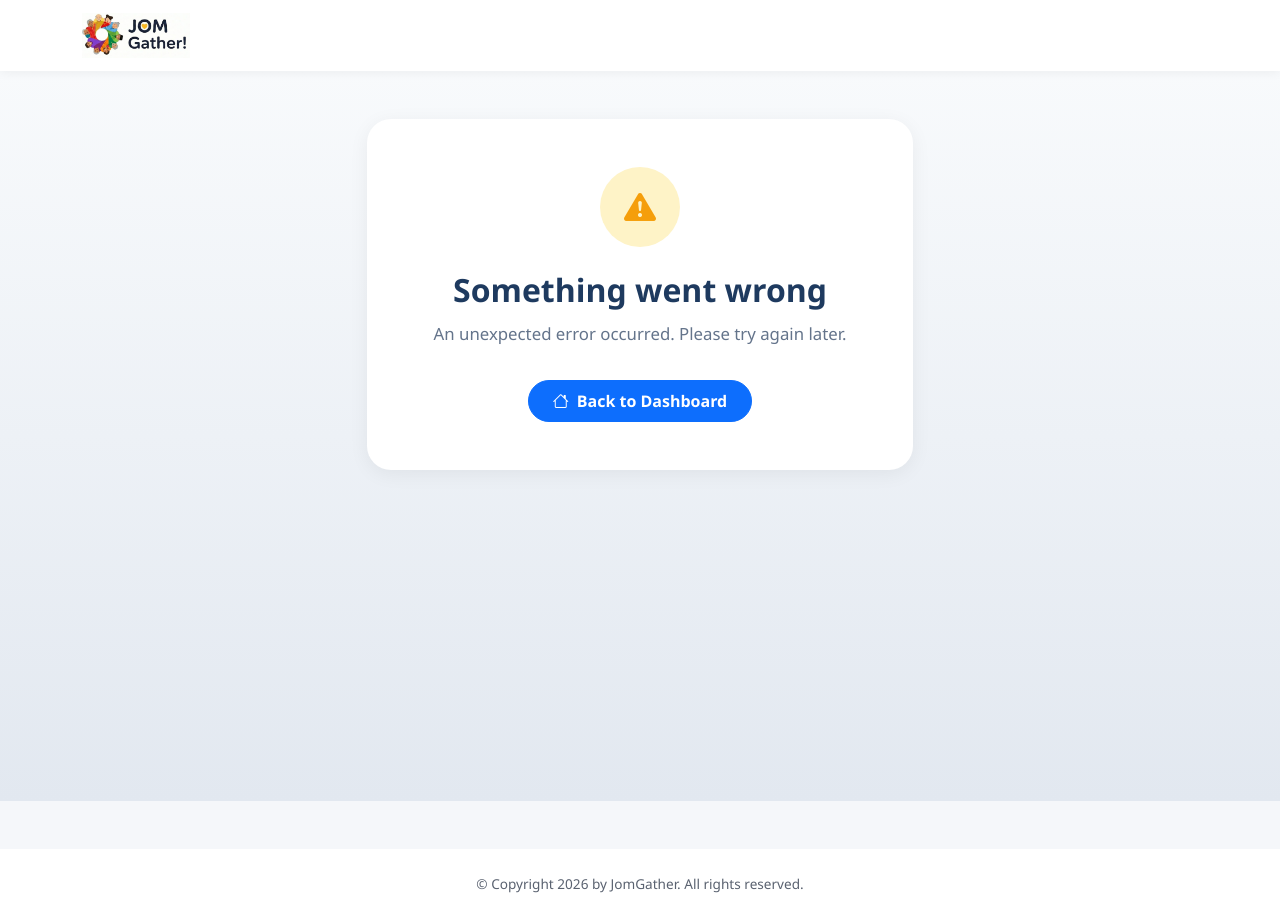
After one commit to Cassius-stack/JOMGather, a Flask app: template templates/errors/general_error.html in a window 1280 px wide. The commit adds this page. Run offline with Flask 3, Linux system fonts and the light colour scheme; the template is opened without the code that fills it, so the values that code supplies are empty; parts of the project's set-up code (start-up, migrations or seed data) failed here and were passed over; some libraries are stand-ins or nearby versions.

Commit message:
fix: initials avatars, error template, profile pic from profiles table, receiver_respond error handling

```diff
--- /dev/null
+++ b/templates/errors/general_error.html
@@ -0,0 +1,29 @@
+{% extends "base.html" %}
+
+{% block title %}{{ title or 'Error' }} - MySavvyGranny{% endblock %}
+
+{% block content %}
+<div style="background: linear-gradient(180deg, #f8fafc 0%, #e2e8f0 100%); min-height: calc(100vh - 70px);">
+    <div class="container py-5">
+        <div class="row justify-content-center">
+            <div class="col-md-6 text-center">
+                <div
+                    style="background: white; border-radius: 24px; padding: 3rem 2rem; box-shadow: 0 4px 20px rgba(0,0,0,0.06);">
+                    <div
+                        style="width: 80px; height: 80px; border-radius: 50%; background: #fef3c7; display: flex; align-items: center; justify-content: center; margin: 0 auto 1.5rem;">
+                        <i class="bi bi-exclamation-triangle-fill" style="font-size: 2rem; color: #f59e0b;"></i>
+                    </div>
+                    <h2 style="font-weight: 700; color: #1e3a5f; margin-bottom: 0.75rem;">{{ title or 'Something went
+                        wrong' }}</h2>
+                    <p style="color: #64748b; font-size: 1.05rem; line-height: 1.6; margin-bottom: 2rem;">
+                        {{ message or 'An unexpected error occurred. Please try again later.' }}
+                    </p>
+                    <a href="{{ url_for('main.dashboard') }}" class="btn btn-primary rounded-pill px-4 py-2 fw-bold">
+                        <i class="bi bi-house me-2"></i>Back to Dashboard
+                    </a>
+                </div>
+            </div>
+        </div>
+    </div>
+</div>
+{% endblock %}
--- a/templates/slice_of_life/choose_recipients.html
+++ b/templates/slice_of_life/choose_recipients.html
@@ -78,7 +78,7 @@
                             style="background: white; border-radius: 20px; padding: 1.5rem; text-align: center; box-shadow: 0 4px 20px rgba(0,0,0,0.05); border: 3px solid transparent; transition: all 0.2s;">
                             <div style="position: relative; display: inline-block; margin-bottom: 1rem;">
                                 <!-- Avatar with Active Indicator -->
-                                <img src="{{ person.profile_picture or 'https://i.pravatar.cc/80?img=' ~ ((person.user_id * 5) % 70) }}"
+                                <img src="{{ person.profile_picture or 'https://ui-avatars.com/api/?name=' ~ person.username ~ '&background=1e3a5f&color=fff&size=80&rounded=true&bold=true' }}"
                                     alt="{{ person.username }}"
                                     style="width: 80px; height: 80px; border-radius: 50%; object-fit: cover; border: 3px solid {{ border_color }};">
                                 {% if person.is_active %}
--- a/templates/slice_of_life/receiver_respond.html
+++ b/templates/slice_of_life/receiver_respond.html
@@ -18,7 +18,7 @@
         <div
             style="background: linear-gradient(135deg, #fef3c7 0%, #fde68a 100%); border-radius: 20px; padding: 1.5rem 2rem; margin-bottom: 2rem; border-left: 5px solid #f59e0b;">
             <div class="d-flex align-items-center gap-3">
-                <img src="{{ sender.profile_picture or 'https://i.pravatar.cc/60?img=' ~ ((sender.user_id * 5) % 70) }}"
+                <img src="{{ sender.profile_picture or 'https://ui-avatars.com/api/?name=' ~ sender.username ~ '&background=1e3a5f&color=fff&size=60&rounded=true&bold=true' }}"
                     style="width: 60px; height: 60px; border-radius: 50%; border: 3px solid white; object-fit: cover;">
                 <div>
                     <p style="font-size: 1rem; color: #92400e; margin-bottom: 0.25rem;">You've been invited!</p>
--- a/templates/slice_of_life/review.html
+++ b/templates/slice_of_life/review.html
@@ -70,7 +70,7 @@
                     <div class="card-body p-4">
 
                         <div class="d-flex align-items-center mb-3">
-                            <img src="{{ sub.profile_picture or 'https://i.pravatar.cc/100?img=' ~ ((sub.user_id * 5) % 70) }}"
+                            <img src="{{ sub.profile_picture or 'https://ui-avatars.com/api/?name=' ~ sub.username ~ '&background=1e3a5f&color=fff&size=100&rounded=true&bold=true' }}"
                                 class="rounded-circle me-3 border shadow-sm"
                                 style="width: 40px; height: 40px; object-fit: cover;">
                             <div>
@@ -186,7 +186,7 @@
                         {% if comments %}
                         {% for comm in comments %}
                         <div class="d-flex gap-3 mb-3 pb-3 border-bottom border-light">
-                            <img src="{{ comm.profile_picture or 'https://i.pravatar.cc/100?u=' ~ comm.username }}"
+                            <img src="{{ comm.profile_picture or 'https://ui-avatars.com/api/?name=' ~ comm.username ~ '&background=1e3a5f&color=fff&size=100&rounded=true&bold=true' }}"
                                 class="rounded-circle flex-shrink-0 border"
                                 style="width: 40px; height: 40px; object-fit: cover;">
                             <div>
--- a/templates/slice_of_life/waiting_room.html
+++ b/templates/slice_of_life/waiting_room.html
@@ -71,7 +71,7 @@
                             <div class="mb-3">
                                 {% set partner_id_fallback = item.invite.recipient_id if item.is_me_sender else
                                 item.invite.sender_id %}
-                                <img src="{{ item.partner_pic or 'https://i.pravatar.cc/100?img=' ~ ((partner_id_fallback * 5) % 70) }}"
+                                <img src="{{ item.partner_pic or 'https://ui-avatars.com/api/?name=' ~ item.partner_name ~ '&background=1e3a5f&color=fff&size=100&rounded=true&bold=true' }}"
                                     alt="Partner"
                                     style="width: 60px; height: 60px; border-radius: 50%; object-fit: cover; border: 3px solid #e2e8f0;">
                                 <div class="mt-2 fw-bold text-dark">{{ item.partner_name }}</div>
```
Also changed, not shown: routes/slice_of_life.py (+74 -50 lines).
